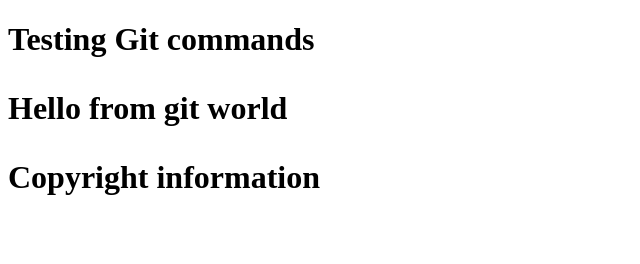
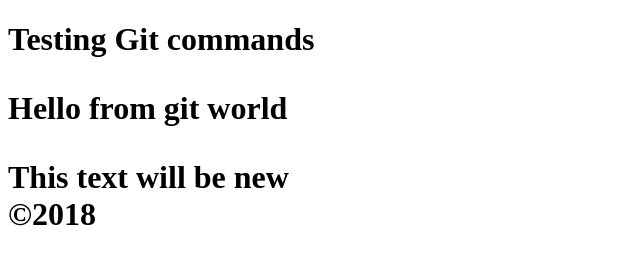
Before and after one commit to xengxiong21/Git-Test-From-Home, a plain HTML site: page index.html in a window 1280 px wide. Shown: the whole page, without its empty margins (0-640 px from the left). Drawn offline with Linux system fonts and the light colour scheme.

Commit message:
2nd commit

```diff
--- a/index.html
+++ b/index.html
@@ -6,6 +6,7 @@
     <body>
         <h1>Testing Git commands<h1>
         <p>Hello from git world</p>
+        <p2>This text will be new</p2>
     </body>
-    <footer>Copyright information</footer>
+    <footer>&copy;2018</footer>
 </html>
```
